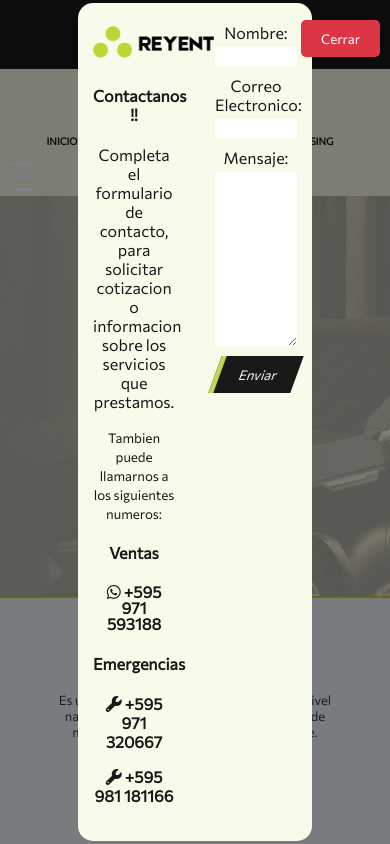
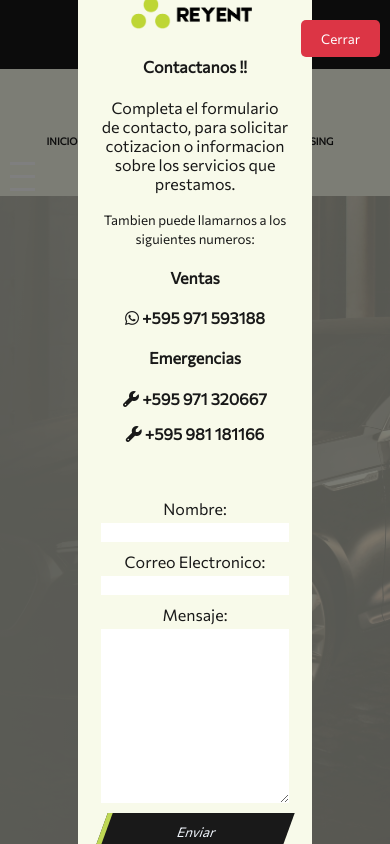
Before and after one commit to sbmol/reyent, a Vue app: page /terminos in a window 390 px wide. Both pictures are taken after a click on the link "CONTACTO". Shown: the top 844 px of the page. Built offline with nearby package versions, Linux system fonts and the light colour scheme.

Commit message:
responsive form

```diff
--- a/src/components/FormPopup.vue
+++ b/src/components/FormPopup.vue
@@ -150,5 +150,21 @@ button{
   top: 10px;
   right: 10px;
 }
+@media screen and (max-width: 480px) {
+  .form-popup-overlay{
+    display: flex;
+    flex-direction: column;
+  }
+  .formContainer{
+    display: flex;
+    flex-direction: column;
+    align-items: center;
+  }
+  .formRow{
+    width: 80%;
+
+  }
+
+}
 
 </style>
--- a/src/views/Terms.vue
+++ b/src/views/Terms.vue
@@ -27,7 +27,7 @@ export default {
   flex-direction: column;
   background: rgba(248, 250, 234, 0.7);
   width: 100%;
-  height: 400px;
+  height: auto;
 }
 .termsBox{
   justify-content: center;
```
